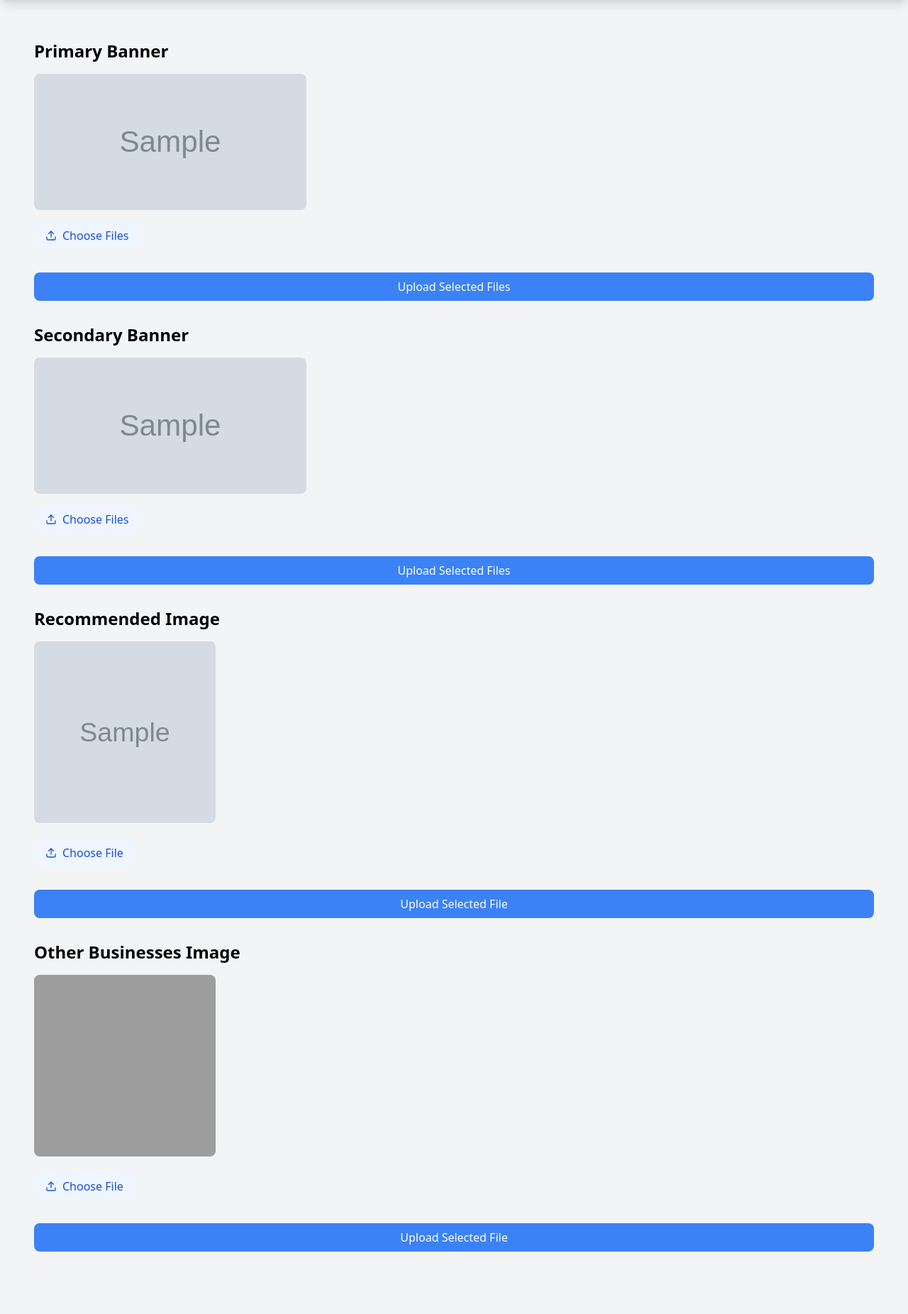
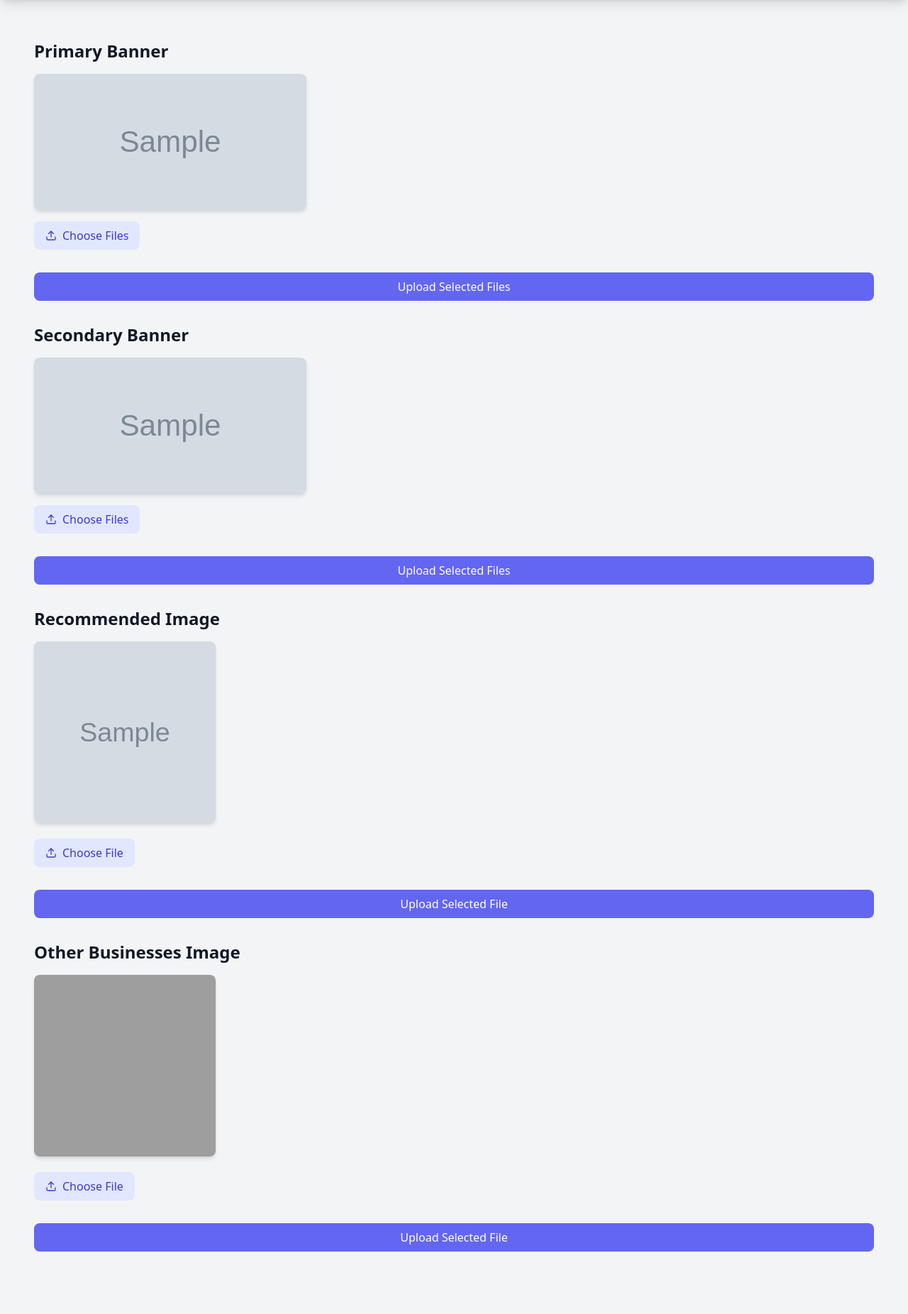
Before and after one commit to unifica-paraguay/mayoristas-paraguay-backend, a Python web app: template app/templates/banners.html in a window 1280 px wide. Shown: the part 64-1916 px from the top of the page at 71% size. Run offline with Jinja, Linux system fonts and the light colour scheme; the template is opened without the code that fills it: most values are stand-ins (such as "Sample title", 1, 10 or a date in 2020); grey boxes marked "Sample" are stand-in pictures; some libraries are stand-ins or nearby versions; grey boxes are pictures that could not be loaded.

Commit message:
feat(ui): improve banners page styling and add dark mode support

```diff
--- a/app/templates/banners.html
+++ b/app/templates/banners.html
@@ -3,16 +3,16 @@
 {% block title %}Banners Management - Mayoristas Paraguay{% endblock %}
 
 {% block content %}
-<div class="container mx-auto px-4 py-8">
+<div class="container mx-auto px-4 py-8 dark:bg-gray-900">
     <!-- Primary Banner Section -->
     <div class="mb-8">
-        <h2 class="text-2xl font-bold mb-4">Primary Banner</h2>
+        <h2 class="text-2xl font-bold mb-4 text-gray-900 dark:text-white">Primary Banner</h2>
         <div class="grid grid-cols-1 md:grid-cols-3 gap-4 mb-4">
             {% for url in primary_banner %}
             <div class="relative group">
-                <img src="{{ url }}" alt="Primary Banner" class="w-full h-48 object-cover rounded-lg">
+                <img src="{{ url }}" alt="Primary Banner" class="w-full h-48 object-cover rounded-lg shadow-md">
                 <button onclick="removePrimaryBanner('{{ url }}')"
-                        class="absolute top-2 right-2 bg-red-500 text-white p-2 rounded-full opacity-0 group-hover:opacity-100 transition-opacity">
+                        class="absolute top-2 right-2 bg-red-500 text-white p-2 rounded-full opacity-0 group-hover:opacity-100 transition-opacity hover:bg-red-600">
                     <i data-lucide="trash-2" class="w-4 h-4"></i>
                 </button>
             </div>
@@ -25,7 +25,7 @@
                            class="hidden"
                            onchange="handleFileSelect(this, 'primaryBannerPreview')">
                     <label for="primaryBannerInput"
-                           class="cursor-pointer inline-flex items-center px-4 py-2 bg-blue-50 text-blue-700 rounded-lg hover:bg-blue-100 transition-colors">
+                           class="cursor-pointer inline-flex items-center px-4 py-2 bg-indigo-100 dark:bg-indigo-900 text-indigo-700 dark:text-indigo-300 rounded-lg hover:bg-indigo-200 dark:hover:bg-indigo-800 transition-colors">
                         <i data-lucide="upload" class="w-4 h-4 mr-2"></i>
                         Choose Files
                     </label>
@@ -34,7 +34,7 @@
                     <!-- Image previews will be added here -->
                 </div>
                 <button type="submit"
-                        class="bg-blue-500 text-white px-4 py-2 rounded-lg hover:bg-blue-600 transition-colors w-full md:w-auto">
+                        class="bg-indigo-500 dark:bg-indigo-600 text-white px-4 py-2 rounded-lg hover:bg-indigo-600 dark:hover:bg-indigo-700 transition-colors w-full md:w-auto">
                     Upload Selected Files
                 </button>
             </div>
@@ -43,13 +43,13 @@
 
     <!-- Secondary Banner Section -->
     <div class="mb-8">
-        <h2 class="text-2xl font-bold mb-4">Secondary Banner</h2>
+        <h2 class="text-2xl font-bold mb-4 text-gray-900 dark:text-white">Secondary Banner</h2>
         <div class="grid grid-cols-1 md:grid-cols-3 gap-4 mb-4">
             {% for url in secondary_banner %}
             <div class="relative group">
-                <img src="{{ url }}" alt="Secondary Banner" class="w-full h-48 object-cover rounded-lg">
+                <img src="{{ url }}" alt="Secondary Banner" class="w-full h-48 object-cover rounded-lg shadow-md">
                 <button onclick="removeSecondaryBanner('{{ url }}')"
-                        class="absolute top-2 right-2 bg-red-500 text-white p-2 rounded-full opacity-0 group-hover:opacity-100 transition-opacity">
+                        class="absolute top-2 right-2 bg-red-500 text-white p-2 rounded-full opacity-0 group-hover:opacity-100 transition-opacity hover:bg-red-600">
                     <i data-lucide="trash-2" class="w-4 h-4"></i>
                 </button>
             </div>
@@ -62,7 +62,7 @@
                            class="hidden"
                            onchange="handleFileSelect(this, 'secondaryBannerPreview')">
                     <label for="secondaryBannerInput"
-                           class="cursor-pointer inline-flex items-center px-4 py-2 bg-blue-50 text-blue-700 rounded-lg hover:bg-blue-100 transition-colors">
+                           class="cursor-pointer inline-flex items-center px-4 py-2 bg-indigo-100 dark:bg-indigo-900 text-indigo-700 dark:text-indigo-300 rounded-lg hover:bg-indigo-200 dark:hover:bg-indigo-800 transition-colors">
                         <i data-lucide="upload" class="w-4 h-4 mr-2"></i>
                         Choose Files
                     </label>
@@ -71,7 +71,7 @@
                     <!-- Image previews will be added here -->
                 </div>
                 <button type="submit"
-                        class="bg-blue-500 text-white px-4 py-2 rounded-lg hover:bg-blue-600 transition-colors w-full md:w-auto">
+                        class="bg-indigo-500 dark:bg-indigo-600 text-white px-4 py-2 rounded-lg hover:bg-indigo-600 dark:hover:bg-indigo-700 transition-colors w-full md:w-auto">
                     Upload Selected Files
                 </button>
             </div>
@@ -80,12 +80,12 @@
 
     <!-- Recommended Image Section -->
     <div class="mb-8">
-        <h2 class="text-2xl font-bold mb-4">Recommended Image</h2>
+        <h2 class="text-2xl font-bold mb-4 text-gray-900 dark:text-white">Recommended Image</h2>
         {% if recommended_image %}
         <div class="relative group inline-block">
-            <img src="{{ recommended_image }}" alt="Recommended" class="w-64 h-64 object-cover rounded-lg">
+            <img src="{{ recommended_image }}" alt="Recommended" class="w-64 h-64 object-cover rounded-lg shadow-md">
             <button onclick="removeRecommendedImage('{{ recommended_image }}')"
-                    class="absolute top-2 right-2 bg-red-500 text-white p-2 rounded-full opacity-0 group-hover:opacity-100 transition-opacity">
+                    class="absolute top-2 right-2 bg-red-500 text-white p-2 rounded-full opacity-0 group-hover:opacity-100 transition-opacity hover:bg-red-600">
                 <i data-lucide="trash-2" class="w-4 h-4"></i>
             </button>
         </div>
@@ -97,7 +97,7 @@
                            class="hidden"
                            onchange="handleSingleFileSelect(this, 'recommendedPreview')">
                     <label for="recommendedInput"
-                           class="cursor-pointer inline-flex items-center px-4 py-2 bg-blue-50 text-blue-700 rounded-lg hover:bg-blue-100 transition-colors">
+                           class="cursor-pointer inline-flex items-center px-4 py-2 bg-indigo-100 dark:bg-indigo-900 text-indigo-700 dark:text-indigo-300 rounded-lg hover:bg-indigo-200 dark:hover:bg-indigo-800 transition-colors">
                         <i data-lucide="upload" class="w-4 h-4 mr-2"></i>
                         Choose File
                     </label>
@@ -106,7 +106,7 @@
                     <!-- Image preview will be added here -->
                 </div>
                 <button type="submit"
-                        class="bg-blue-500 text-white px-4 py-2 rounded-lg hover:bg-blue-600 transition-colors w-full md:w-auto">
+                        class="bg-indigo-500 dark:bg-indigo-600 text-white px-4 py-2 rounded-lg hover:bg-indigo-600 dark:hover:bg-indigo-700 transition-colors w-full md:w-auto">
                     Upload Selected File
                 </button>
             </div>
@@ -115,12 +115,12 @@
 
     <!-- Other Businesses Image Section -->
     <div class="mb-8">
-        <h2 class="text-2xl font-bold mb-4">Other Businesses Image</h2>
+        <h2 class="text-2xl font-bold mb-4 text-gray-900 dark:text-white">Other Businesses Image</h2>
         {% if other_businesses %}
         <div class="relative group inline-block">
-            <img src="{{ other_businesses }}" alt="Other Businesses" class="w-64 h-64 object-cover rounded-lg">
+            <img src="{{ other_businesses }}" alt="Other Businesses" class="w-64 h-64 object-cover rounded-lg shadow-md">
             <button onclick="removeOtherBusinessImage('{{ other_businesses }}')"
-                    class="absolute top-2 right-2 bg-red-500 text-white p-2 rounded-full opacity-0 group-hover:opacity-100 transition-opacity">
+                    class="absolute top-2 right-2 bg-red-500 text-white p-2 rounded-full opacity-0 group-hover:opacity-100 transition-opacity hover:bg-red-600">
                 <i data-lucide="trash-2" class="w-4 h-4"></i>
             </button>
         </div>
@@ -132,7 +132,7 @@
                            class="hidden"
                            onchange="handleSingleFileSelect(this, 'otherBusinessPreview')">
                     <label for="otherBusinessInput"
-                           class="cursor-pointer inline-flex items-center px-4 py-2 bg-blue-50 text-blue-700 rounded-lg hover:bg-blue-100 transition-colors">
+                           class="cursor-pointer inline-flex items-center px-4 py-2 bg-indigo-100 dark:bg-indigo-900 text-indigo-700 dark:text-indigo-300 rounded-lg hover:bg-indigo-200 dark:hover:bg-indigo-800 transition-colors">
                         <i data-lucide="upload" class="w-4 h-4 mr-2"></i>
                         Choose File
                     </label>
@@ -141,7 +141,7 @@
                     <!-- Image preview will be added here -->
                 </div>
                 <button type="submit"
-                        class="bg-blue-500 text-white px-4 py-2 rounded-lg hover:bg-blue-600 transition-colors w-full md:w-auto">
+                        class="bg-indigo-500 dark:bg-indigo-600 text-white px-4 py-2 rounded-lg hover:bg-indigo-600 dark:hover:bg-indigo-700 transition-colors w-full md:w-auto">
                     Upload Selected File
                 </button>
             </div>
```
